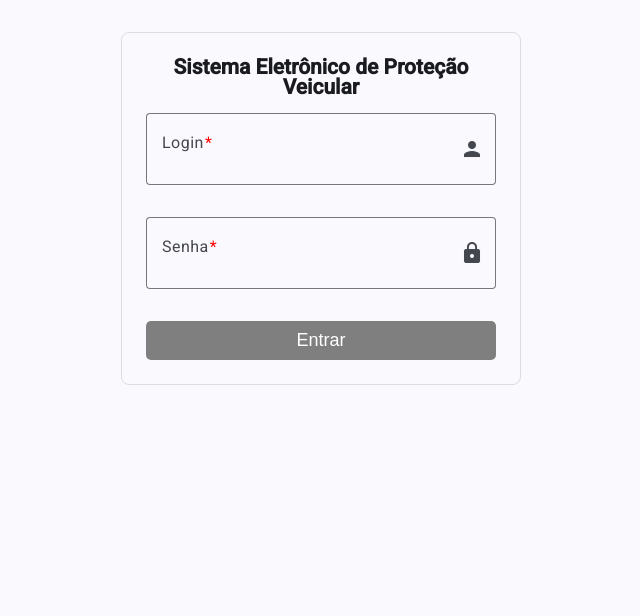
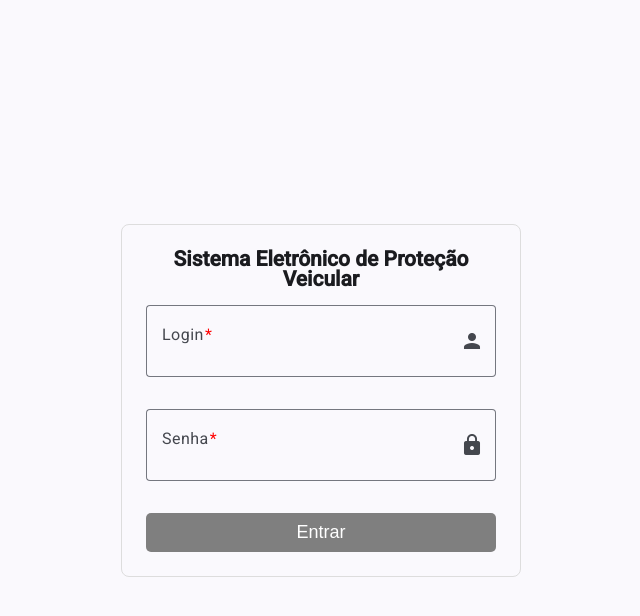
Before and after one commit to fabiodsilva2/sepv-frontend, an Angular app: page /signin in a window 1280 px wide. Shown: the top 616 px of the page, without its empty margins (319-959 px from the left). Built offline with nearby package versions, Linux system fonts and the light colour scheme.

Commit message:
Ajuste no css

```diff
--- a/src/app/pages/signin/signin.css
+++ b/src/app/pages/signin/signin.css
@@ -76,6 +76,11 @@ main {
     ;
 
   } */
+main {
+  display: grid;
+  place-items: center;  /* centraliza em ambos os eixos */
+  height: 100vh;
+}
 
 
 .signin-container {
@@ -85,7 +90,13 @@ main {
   border: 1px solid #ddd;
   border-radius: 8px;
 }
-
+/* Título e subtítulo */
+/* .signin-container h2 {
+  margin: 0 0 .25rem 0;
+  text-align: center;
+  font: var(--mat-sys-headline-small);
+  color: var(--mat-sys-on-surface);
+} */
 .signin-container h2 {
   text-align: center;
   margin-bottom: 1rem;
```
